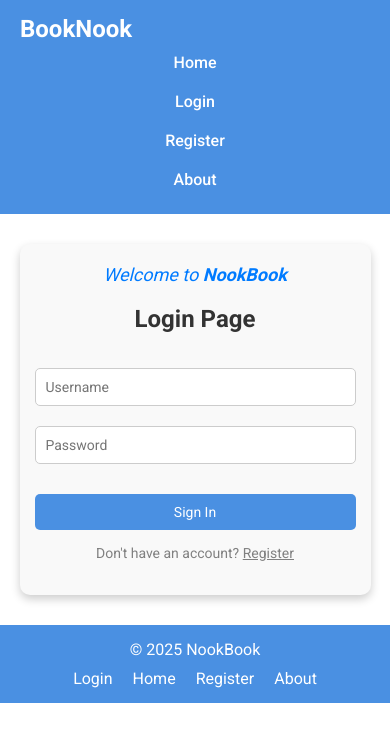
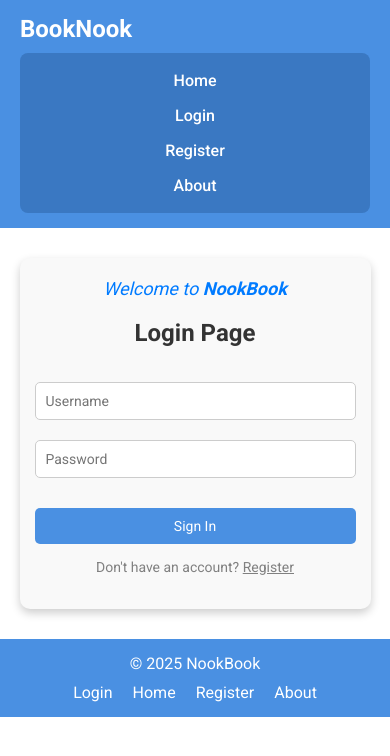
Before and after one commit to Ewleno/BookNook, a React (Create React App) app in the folder bookrev/: page /login in a window 390 px wide. Shown: the top 756 px of the page. Built offline with nearby package versions, Linux system fonts and the light colour scheme.

Commit message:
Mobile NavBar

```diff
--- a/bookrev/public/index.html
+++ b/bookrev/public/index.html
@@ -9,6 +9,7 @@
       name="description"
       content="BookNook: Discover, search, and explore books online. Interactive library with sorting and filtering features."
     />
+    <meta name="viewport" content="width=device-width, initial-scale=1" />
     <link rel="apple-touch-icon" href="%PUBLIC_URL%/logo192.png" />
     <link rel="manifest" href="%PUBLIC_URL%/manifest.json" />
 
--- a/bookrev/src/Navbar.css
+++ b/bookrev/src/Navbar.css
@@ -1,3 +1,6 @@
+/* Navbar.css */
+
+/* Main navbar */
 .navbar {
   display: flex;
   justify-content: space-between;
@@ -7,13 +10,16 @@
   color: white;
   flex-wrap: wrap;
   position: relative;
+  font-family: Arial, sans-serif;
 }
 
+/* Logo */
 .navbar-logo {
   font-size: 1.5rem;
   font-weight: bold;
 }
 
+/* Links container */
 .navbar-links {
   display: flex;
   list-style: none;
@@ -22,6 +28,7 @@
   align-items: center;
 }
 
+/* Each link */
 .navbar-links li {
   margin-left: 20px;
   position: relative;
@@ -40,13 +47,23 @@
   text-decoration: underline;
 }
 
-/* Responsive */
+/* Responsive styling for mobile */
 @media (max-width: 600px) {
+  .navbar {
+    flex-direction: column;       /* Stack logo and links */
+    align-items: flex-start;      /* Align everything to left */
+  }
+
   .navbar-links {
-    flex-direction: column;
+    flex-direction: column;       /* Stack links vertically */
     width: 100%;
+    margin-top: 10px;             /* Space below logo */
+    padding: 10px;                /* Add padding around links */
+    background-color: #3a78c2;    /* Slightly darker background for clarity */
+    border-radius: 8px;           /* Rounded edges for menu area */
   }
+
   .navbar-links li {
-    margin: 10px 0;
+    margin: 8px 0;                /* Vertical spacing between links */
   }
 }
```
